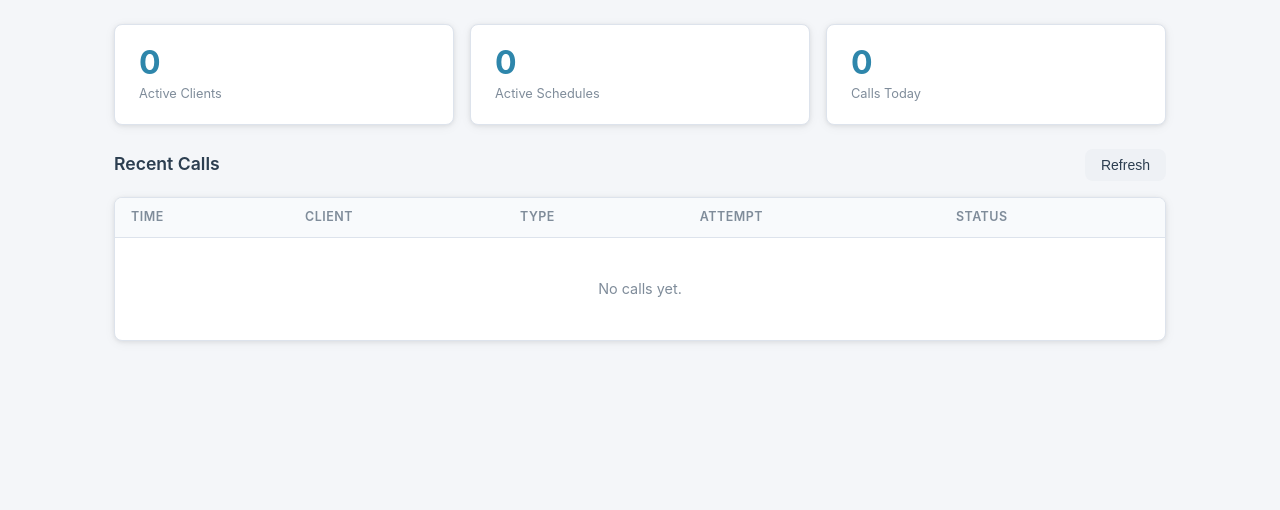
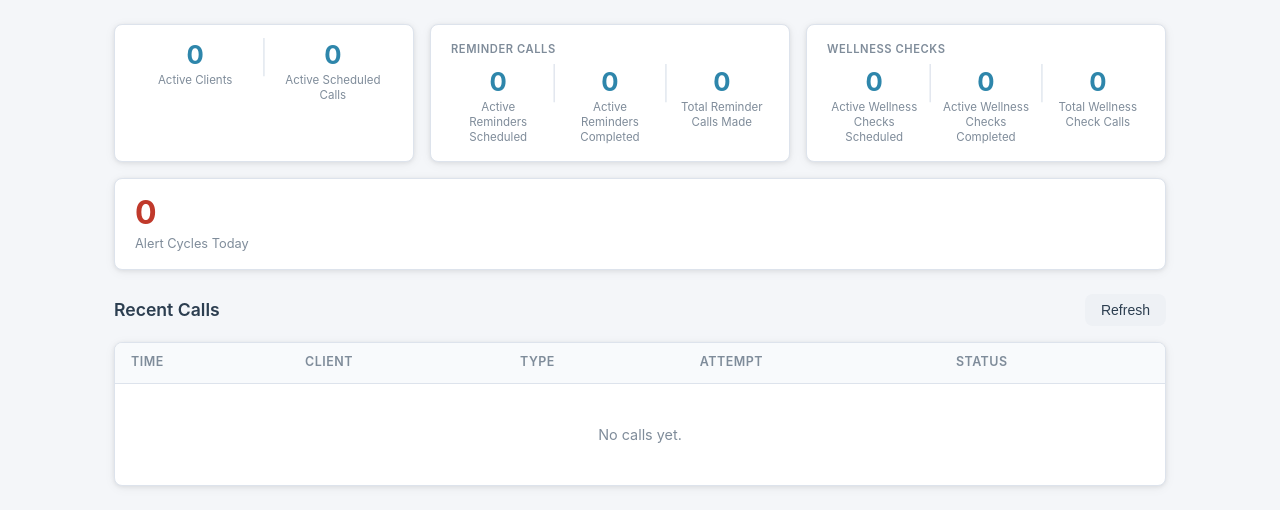
Before and after one commit to john84601-prod/carecall, a Flask app: page / in a window 1280 px wide. Shown: the part 103-613 px from the top of the page. Run offline with Flask 3, Linux system fonts and the light colour scheme; data that the repository does not hold is empty.

Commit message:
Redesign dashboard stat cards with multi-stat breakdown panels
- Combines Active Clients + Active Scheduled Calls into one card
- Adds Reminder Calls card: scheduled / completed today / total calls made
- Adds Wellness Checks card: scheduled / completed today / total calls made
- Adds Alert Cycles Today card with red number (distinct sessions where
  emergency contacts were called today)
- Removes the old generic 'Calls Today' card
- Stats row switches from CSS grid to flex so wide cards size naturally

Co-Authored-By: Claude Sonnet 4.6 <noreply@anthropic.com>

```diff
--- a/carecall/routes/api.py
+++ b/carecall/routes/api.py
@@ -410,26 +410,73 @@ def get_reminder_sessions():
 @api_bp.route('/dashboard', methods=['GET'])
 def dashboard():
     from datetime import datetime, timezone
+    from sqlalchemy import func, distinct as sa_distinct
     today_start = datetime.now(timezone.utc).replace(hour=0, minute=0, second=0, microsecond=0)
-    active_clients = Client.query.filter_by(active=True).count()
+
+    # Core counts
+    active_clients   = Client.query.filter_by(active=True).count()
     active_schedules = Schedule.query.filter_by(active=True).count()
-    calls_today = CallLog.query.filter(CallLog.timestamp >= today_start).count()
+
+    # Reminder stats
+    active_reminder_schedules  = Schedule.query.filter_by(active=True, call_type='reminder').count()
+    reminder_completed_today   = ReminderSession.query.filter(
+        ReminderSession.started_at >= today_start,
+        ReminderSession.status.in_(['reached_human', 'left_voicemail']),
+    ).count()
+    reminder_calls_today = CallLog.query.filter(
+        CallLog.timestamp >= today_start,
+        CallLog.call_type == 'reminder',
+    ).count()
+
+    # Wellness stats
+    active_wellness_schedules = Schedule.query.filter_by(active=True, call_type='wellness').count()
+    wellness_completed_today  = WellnessSession.query.filter(
+        WellnessSession.started_at >= today_start,
+        WellnessSession.status.in_(['acknowledged', 'escalated']),
+    ).count()
+    wellness_calls_today = CallLog.query.filter(
+        CallLog.timestamp >= today_start,
+        CallLog.call_type == 'wellness',
+    ).count()
+
+    # Alert cycles today = distinct wellness sessions where an emergency call was made today
+    alert_cycles_today = db.session.query(
+        func.count(sa_distinct(CallLog.wellness_session_id))
+    ).filter(
+        CallLog.call_type == 'emergency',
+        CallLog.timestamp >= today_start,
+    ).scalar() or 0
+
+    # Active/in-progress sessions
     active_sessions = WellnessSession.query.filter(
         WellnessSession.status.in_(['pending', 'calling', 'escalating'])
     ).count()
     active_reminder_sessions_qs = ReminderSession.query.filter(
         ReminderSession.status.in_(['pending', 'calling'])
     ).order_by(ReminderSession.started_at.desc()).all()
-    recent_logs = CallLog.query.order_by(CallLog.timestamp.desc()).limit(20).all()
+
+    recent_logs     = CallLog.query.order_by(CallLog.timestamp.desc()).limit(20).all()
     recent_sessions = WellnessSession.query.order_by(WellnessSession.started_at.desc()).limit(10).all()
+
     return jsonify({
-        'active_clients': active_clients,
+        'active_clients':   active_clients,
         'active_schedules': active_schedules,
-        'calls_today': calls_today,
+        # Reminder breakdown
+        'active_reminder_schedules':  active_reminder_schedules,
+        'reminder_completed_today':   reminder_completed_today,
+        'reminder_calls_today':       reminder_calls_today,
+        # Wellness breakdown
+        'active_wellness_schedules':  active_wellness_schedules,
+        'wellness_completed_today':   wellness_completed_today,
+        'wellness_calls_today':       wellness_calls_today,
+        # Alert cycles
+        'alert_cycles_today': alert_cycles_today,
+        # In-progress sessions (drive the conditional alert cards)
         'active_sessions': active_sessions,
         'active_reminder_sessions': len(active_reminder_sessions_qs),
         'active_reminder_sessions_list': [s.to_dict() for s in active_reminder_sessions_qs],
-        'recent_logs': [l.to_dict() for l in recent_logs],
+        # Detail panels
+        'recent_logs':     [l.to_dict() for l in recent_logs],
         'recent_sessions': [s.to_dict() for s in recent_sessions],
     })
 
--- a/static/app.js
+++ b/static/app.js
@@ -82,7 +82,16 @@ async function loadDashboard() {
     const d = await api('GET', '/dashboard');
     document.getElementById('statClients').textContent   = d.active_clients;
     document.getElementById('statSchedules').textContent = d.active_schedules;
-    document.getElementById('statToday').textContent     = d.calls_today;
+
+    document.getElementById('statReminderScheduled').textContent = d.active_reminder_schedules;
+    document.getElementById('statReminderCompleted').textContent = d.reminder_completed_today;
+    document.getElementById('statReminderCalls').textContent     = d.reminder_calls_today;
+
+    document.getElementById('statWellnessScheduled').textContent = d.active_wellness_schedules;
+    document.getElementById('statWellnessCompleted').textContent = d.wellness_completed_today;
+    document.getElementById('statWellnessCalls').textContent     = d.wellness_calls_today;
+
+    document.getElementById('statAlertCycles').textContent = d.alert_cycles_today;
 
     const sc = document.getElementById('sessionCard');
     if (d.active_sessions > 0) {
--- a/static/style.css
+++ b/static/style.css
@@ -92,19 +92,23 @@ main { max-width: 1100px; margin: 0 auto; padding: 1.5rem; }
 
 /* ── Stats row ───────────────────────────────────────────────────────── */
 .stats-row {
-  display: grid;
-  grid-template-columns: repeat(auto-fit, minmax(160px, 1fr));
+  display: flex;
+  flex-wrap: wrap;
   gap: 1rem;
   margin-bottom: 1.5rem;
+  align-items: stretch;
 }
 
 .stat-card {
   background: var(--card);
   border: 1px solid var(--border);
   border-radius: var(--radius);
-  padding: 1.25rem 1.5rem;
   box-shadow: var(--shadow);
+  flex: 1;
+  min-width: 180px;
+  padding: 1rem 1.25rem;
 }
+.stat-card-wide { min-width: 360px; }
 .stat-card.alert { border-color: var(--orange); background: #fff8f0; }
 
 .stat-num {
@@ -114,7 +118,41 @@ main { max-width: 1100px; margin: 0 auto; padding: 1.5rem; }
   line-height: 1.1;
 }
 .stat-card.alert .stat-num { color: var(--orange); }
+.stat-num-red { color: var(--red) !important; }
 .stat-label { font-size: .8rem; color: var(--muted); margin-top: .25rem; }
+
+/* ── Multi-stat card layout ──────────────────────────────────────────── */
+.stat-card-title {
+  color: var(--muted);
+  font-size: .7rem;
+  font-weight: 600;
+  letter-spacing: .05em;
+  margin-bottom: .6rem;
+  text-transform: uppercase;
+}
+.stat-multi {
+  align-items: flex-start;
+  display: flex;
+  gap: 0;
+  width: 100%;
+}
+.stat-col {
+  flex: 1;
+  min-width: 0;
+  text-align: center;
+}
+.stat-col .stat-num  { font-size: 1.6rem; }
+.stat-col .stat-label { font-size: .72rem; line-height: 1.3; white-space: normal; }
+.stat-pipe {
+  color: var(--border);
+  flex-shrink: 0;
+  font-size: 2rem;
+  font-weight: 200;
+  line-height: 1;
+  margin: 0 .25rem;
+  padding-top: .05rem;
+  user-select: none;
+}
 
 /* ── Section header ──────────────────────────────────────────────────── */
 .section-head {
--- a/templates/index.html
+++ b/templates/index.html
@@ -33,26 +33,82 @@
   <!-- ── Dashboard ─────────────────────────────────────────────────── -->
   <section id="tab-dashboard" class="tab active">
     <div class="stats-row">
+
+      <!-- Clients + Schedules combined -->
       <div class="stat-card">
-        <div class="stat-num" id="statClients">—</div>
-        <div class="stat-label">Active Clients</div>
+        <div class="stat-multi">
+          <div class="stat-col">
+            <div class="stat-num" id="statClients">—</div>
+            <div class="stat-label">Active Clients</div>
+          </div>
+          <div class="stat-pipe">|</div>
+          <div class="stat-col">
+            <div class="stat-num" id="statSchedules">—</div>
+            <div class="stat-label">Active Scheduled Calls</div>
+          </div>
+        </div>
       </div>
+
+      <!-- Reminder Calls breakdown -->
+      <div class="stat-card stat-card-wide">
+        <div class="stat-card-title">Reminder Calls</div>
+        <div class="stat-multi">
+          <div class="stat-col">
+            <div class="stat-num" id="statReminderScheduled">—</div>
+            <div class="stat-label">Active Reminders Scheduled</div>
+          </div>
+          <div class="stat-pipe">|</div>
+          <div class="stat-col">
+            <div class="stat-num" id="statReminderCompleted">—</div>
+            <div class="stat-label">Active Reminders Completed</div>
+          </div>
+          <div class="stat-pipe">|</div>
+          <div class="stat-col">
+            <div class="stat-num" id="statReminderCalls">—</div>
+            <div class="stat-label">Total Reminder Calls Made</div>
+          </div>
+        </div>
+      </div>
+
+      <!-- Wellness Checks breakdown -->
+      <div class="stat-card stat-card-wide">
+        <div class="stat-card-title">Wellness Checks</div>
+        <div class="stat-multi">
+          <div class="stat-col">
+            <div class="stat-num" id="statWellnessScheduled">—</div>
+            <div class="stat-label">Active Wellness Checks Scheduled</div>
+          </div>
+          <div class="stat-pipe">|</div>
+          <div class="stat-col">
+            <div class="stat-num" id="statWellnessCompleted">—</div>
+            <div class="stat-label">Active Wellness Checks Completed</div>
+          </div>
+          <div class="stat-pipe">|</div>
+          <div class="stat-col">
+            <div class="stat-num" id="statWellnessCalls">—</div>
+            <div class="stat-label">Total Wellness Check Calls</div>
+          </div>
+        </div>
+      </div>
+
+      <!-- Alert Cycles Today -->
       <div class="stat-card">
-        <div class="stat-num" id="statSchedules">—</div>
-        <div class="stat-label">Active Schedules</div>
+        <div class="stat-num stat-num-red" id="statAlertCycles">—</div>
+        <div class="stat-label">Alert Cycles Today</div>
       </div>
-      <div class="stat-card">
-        <div class="stat-num" id="statToday">—</div>
-        <div class="stat-label">Calls Today</div>
-      </div>
+
+      <!-- Conditional: active wellness sessions in progress -->
       <div class="stat-card alert" id="sessionCard" style="display:none">
         <div class="stat-num" id="statSessions">—</div>
         <div class="stat-label">Active Wellness Sessions</div>
       </div>
+
+      <!-- Conditional: reminder retries in progress -->
       <div class="stat-card alert" id="reminderSessionCard" style="display:none">
         <div class="stat-num" id="statReminderSessions">—</div>
         <div class="stat-label">Reminder Retries In Progress</div>
       </div>
+
     </div>
 
     <div class="section-head">
```
